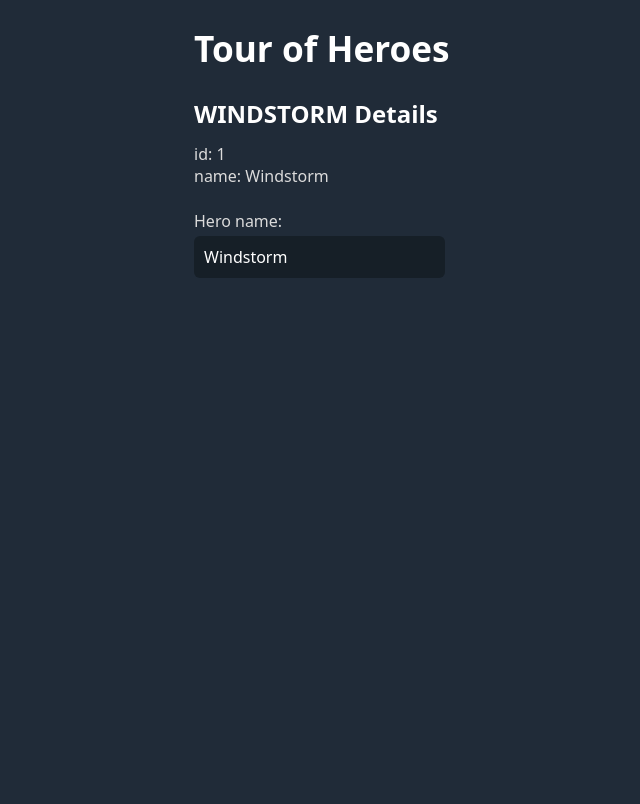
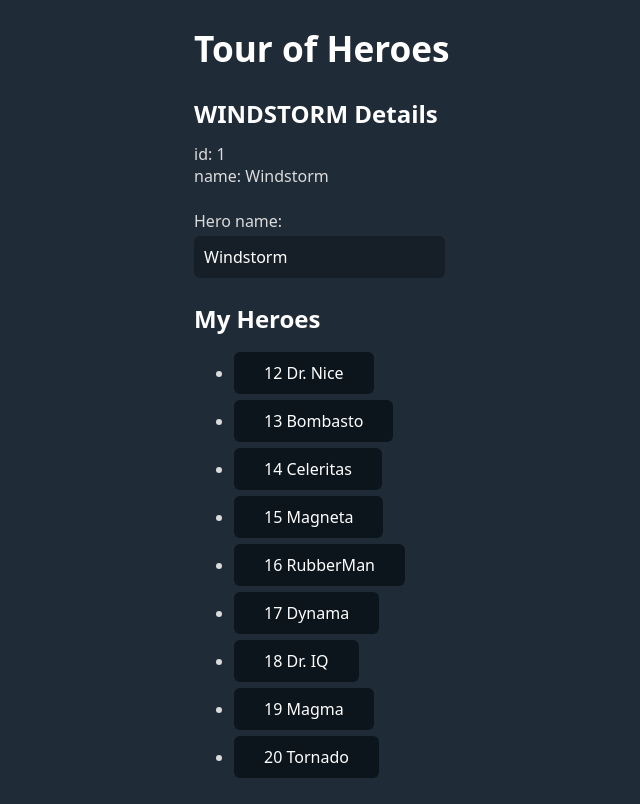
Before and after one commit to rodionsibov/vigilant-umbrella, an Angular app: page / in a window 1280 px wide. Shown: the whole page, without its empty margins (46-686 px from the left). Built offline with nearby package versions, Linux system fonts and the light colour scheme.

Commit message:
List heroes with *ngFor

```diff
--- a/src/app/heroes/heroes.component.html
+++ b/src/app/heroes/heroes.component.html
@@ -6,3 +6,12 @@
   <label for="name">Hero name: </label>
   <input id="name" [(ngModel)]="hero.name" placeholder="name" />
 </div>
+<h2>My Heroes</h2>
+<ul>
+  <li *ngFor="let hero of heroes">
+    <button type="button">
+      <span>{{ hero.id }} </span>
+      <span>{{ hero.name }}</span>
+    </button>
+  </li>
+</ul>
--- a/src/app/heroes/heroes.component.ts
+++ b/src/app/heroes/heroes.component.ts
@@ -1,5 +1,6 @@
 import { Component } from '@angular/core';
 import { Hero } from '../hero';
+import { HEROES } from '../mock-heroes';
 
 @Component({
   selector: 'app-heroes',
@@ -11,4 +12,6 @@
     id: 1,
     name: 'Windstorm',
   };
+
+  heroes = HEROES;
 }
```
